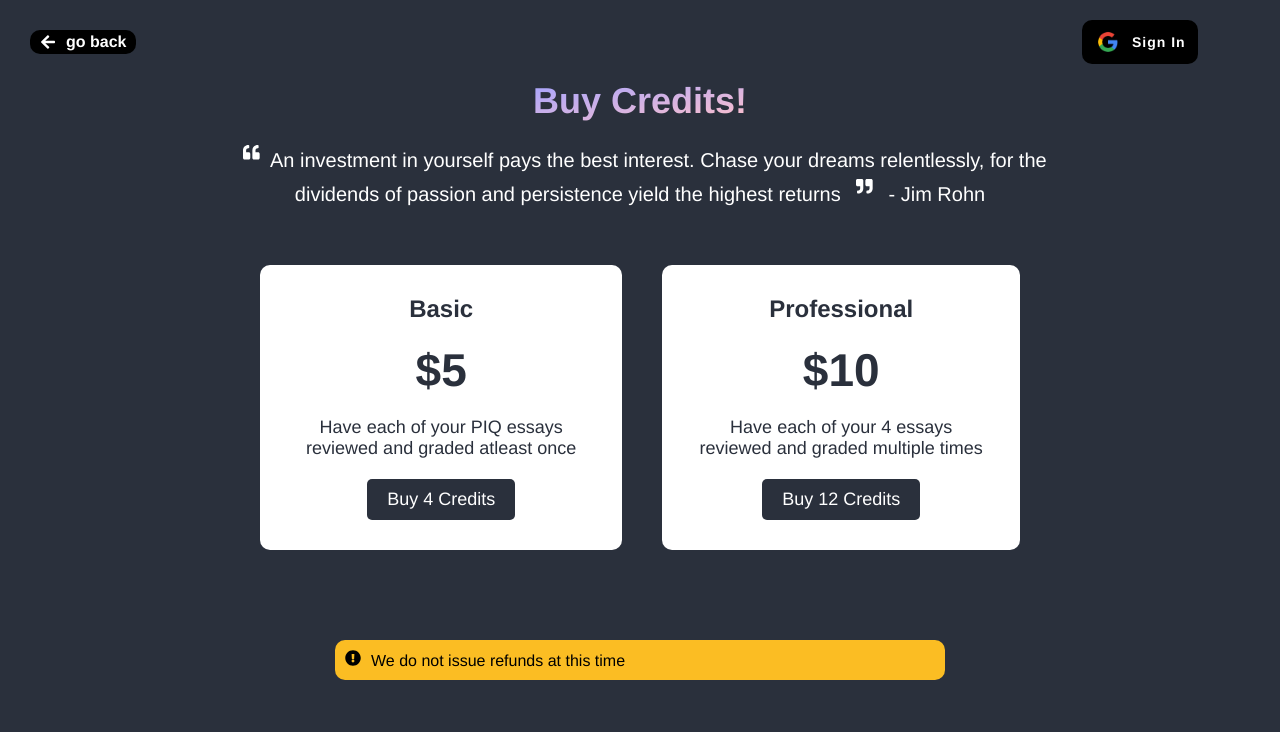
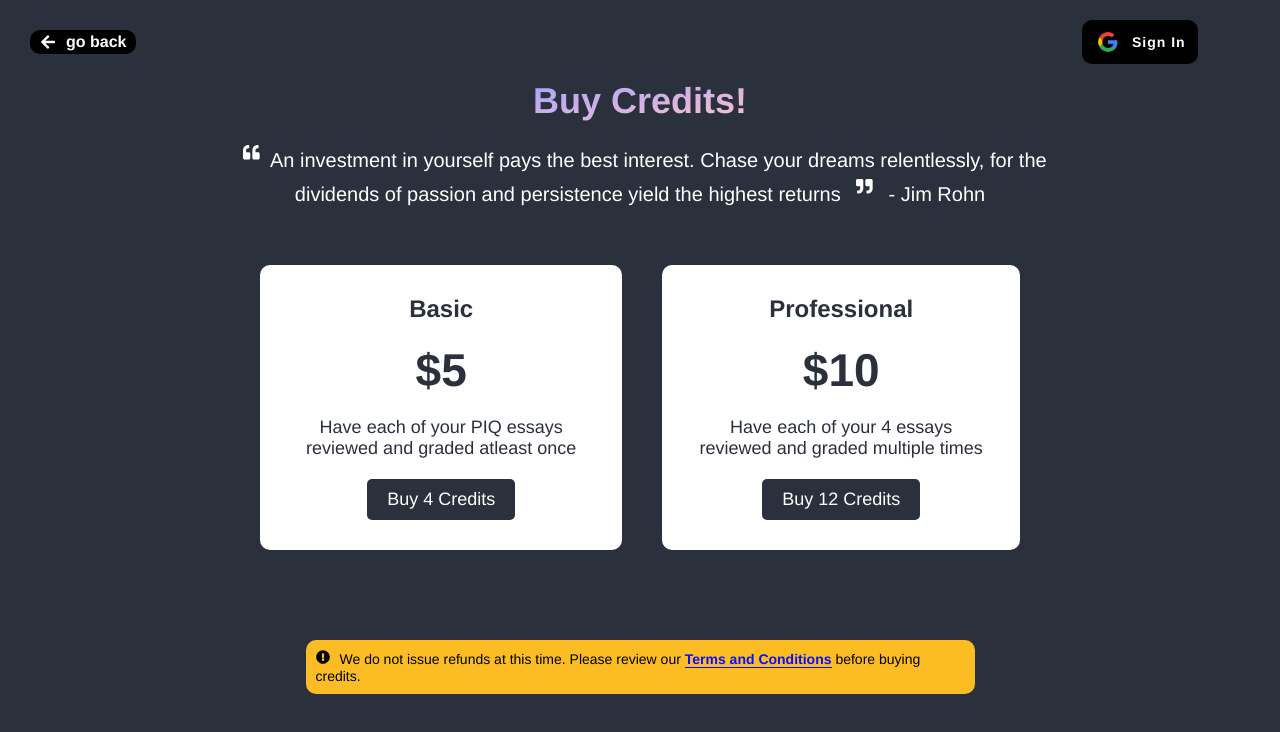
Before and after one commit to Lopez-Jordan/UC-Chatbot, a React (Vite) app in the folder client/: page /purchase in a window 1280 px wide. Shown: the top 732 px of the page. Built offline with nearby package versions, Linux system fonts and the light colour scheme.

Commit message:
updated the danger icon

```diff
--- a/client/src/pages/Purchase/Purchase.css
+++ b/client/src/pages/Purchase/Purchase.css
@@ -79,13 +79,29 @@
 }
 
 .alert{
-    width: 50%;
+    width: 55%;
     background-color: #FBBD23;
     color: black;
     border-radius: 10px;
     padding: 10px;
     margin-top: 90px;
+    font-size: 14px;
 }
 #dangerCircle{
     margin-right: 10px;
 }
+.alert > button{
+    color: rgb(10, 14, 255);
+    background-color: transparent;
+    border: none;
+    font-size: 14px;
+    border-bottom: 1.5px solid rgb(10, 14, 255);
+    font-weight: bold;
+}
+
+.alert > button:hover{
+    cursor: pointer;
+    color: black;
+    border-bottom: none;
+
+}
--- a/client/src/pages/Purchase/Purchase.jsx
+++ b/client/src/pages/Purchase/Purchase.jsx
@@ -1,7 +1,12 @@
 import './Purchase.css';
 import { FaExclamationCircle, FaQuoteLeft, FaQuoteRight } from "react-icons/fa";
+import { useNavigate } from 'react-router-dom';
+
 
 export default function Purchase() {
+
+  const navigate = useNavigate();
+
 
     return (
         <>
@@ -27,7 +32,7 @@ export default function Purchase() {
                 </div>
                 <div className='alert'>
                     <FaExclamationCircle id="dangerCircle"/>
-                    We do not issue refunds at this time
+                    We do not issue refunds at this time. Please review our <button onClick={() => navigate('/terms')}>Terms and Conditions</button> before buying credits.
                 </div>
             </div>
         </>
```
